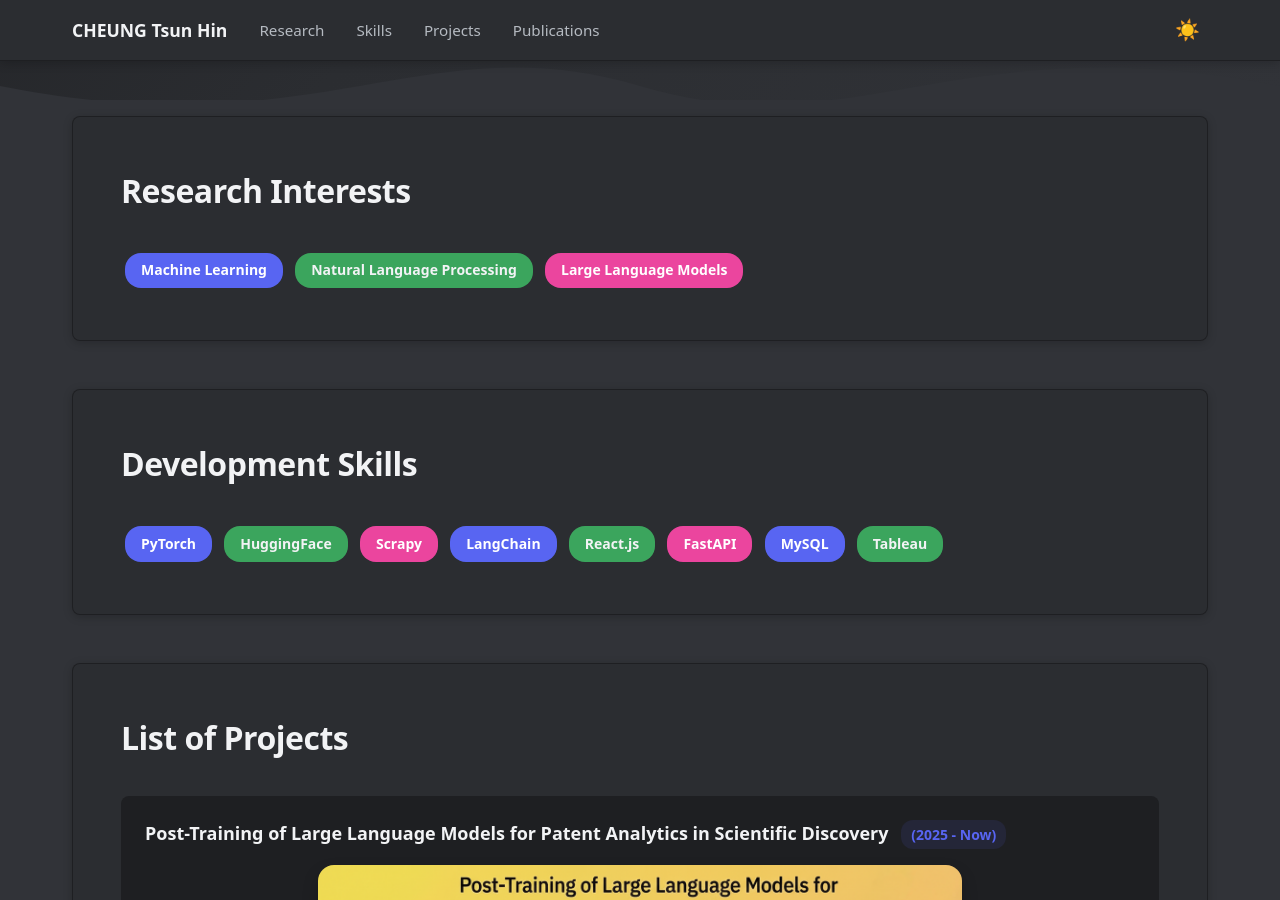
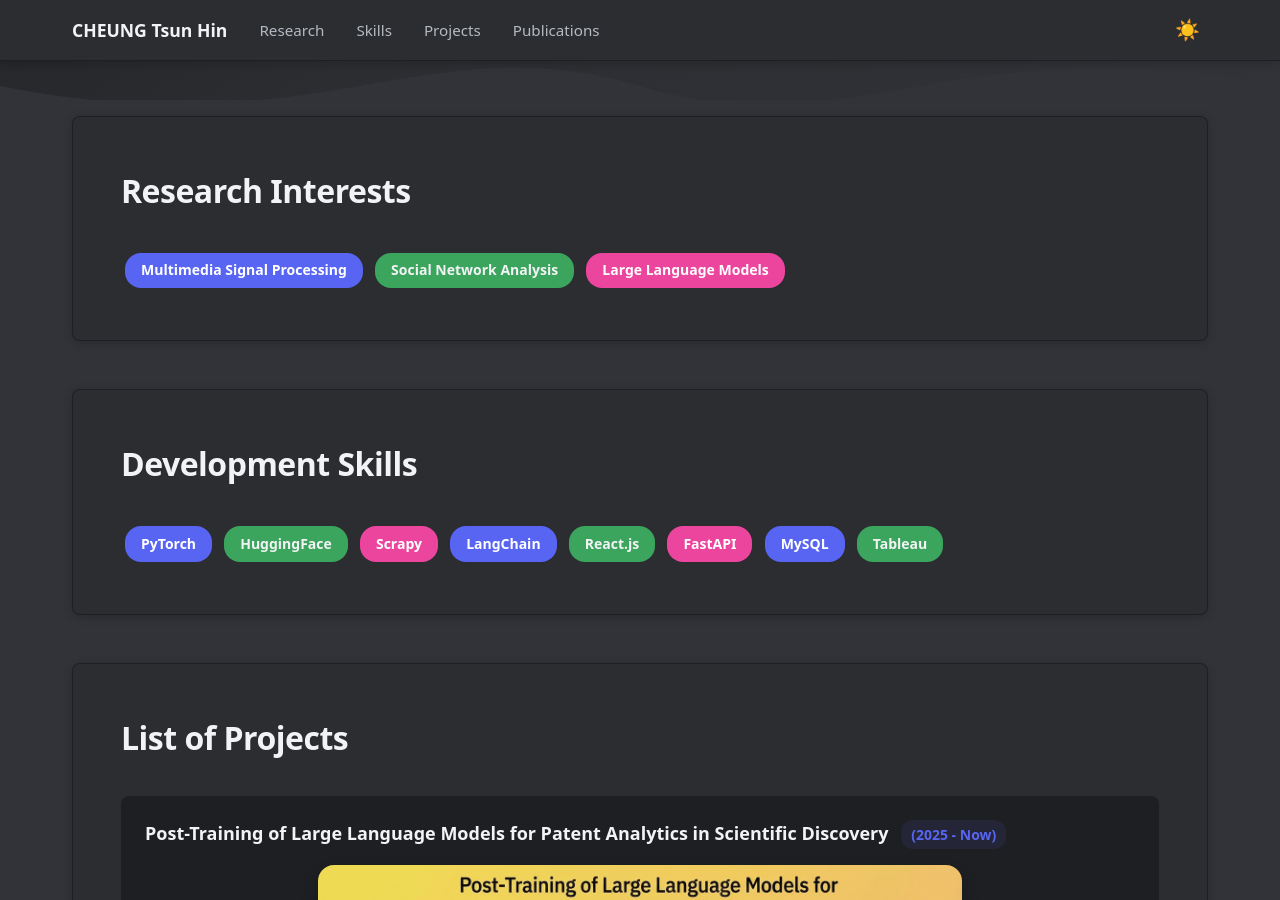
Before and after one commit to thcheung/thcheung.github.io, a Jekyll site: the page built from index.markdown, in a window 1280 px wide and 900 px high, scrolled down 562 px. Built offline with Jekyll 4.4.1, drawn with Linux system fonts in a browser that asks for light colours; some web fonts are replaced.

Commit message:
Update research interests badges to match Google Scholar

```diff
--- a/_layouts/home.html
+++ b/_layouts/home.html
@@ -778,8 +778,8 @@
     <section class="section" id="research">
       <h2>Research Interests</h2>
       <div>
-        <span class="keyword-badge">Machine Learning</span>
-        <span class="keyword-badge">Natural Language Processing</span>
+        <span class="keyword-badge">Multimedia Signal Processing</span>
+        <span class="keyword-badge">Social Network Analysis</span>
         <span class="keyword-badge">Large Language Models</span>
       </div>
     </section>
```
